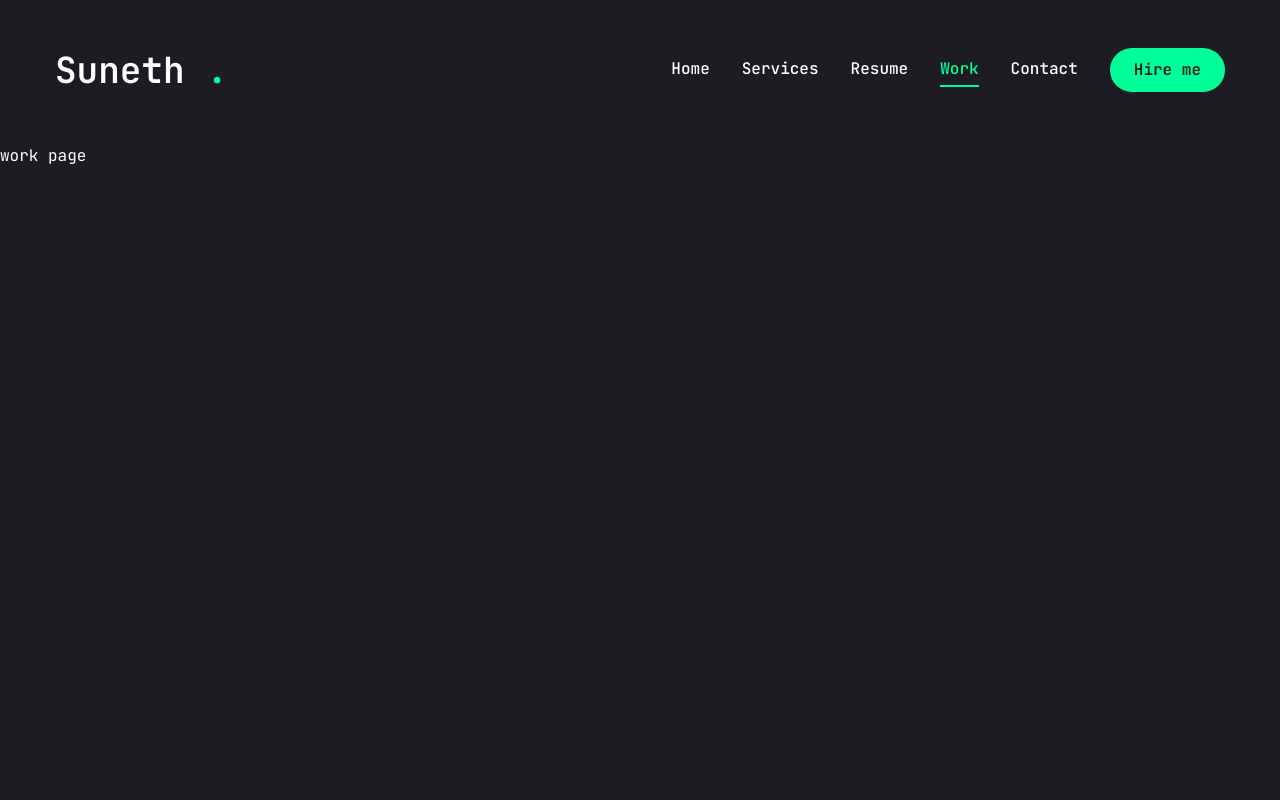
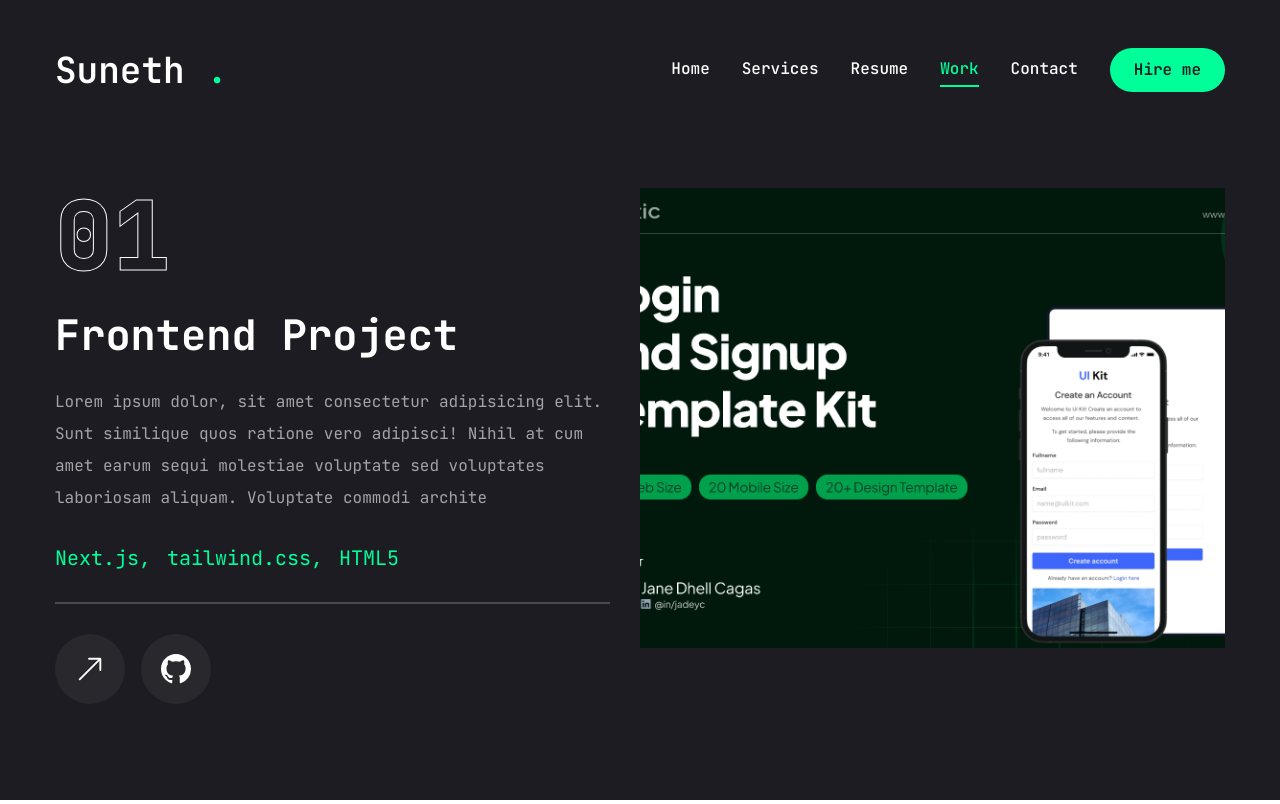
Before and after one commit to SunethMadhuwantha/port-folio, a Next.js app: page /work in a window 1280 px wide. Built offline with nearby package versions, Linux system fonts and the light colour scheme.

Commit message:
display projects and set slider and images

```diff
--- a/app/work/page.jsx
+++ b/app/work/page.jsx
@@ -1,4 +1,5 @@
 "use client";
+
 
 import React,{ useState } from "react";
 import { motion } from "framer-motion";
@@ -6,7 +7,7 @@
 import {Swiper,SwiperSlide} from "swiper/react";
 import "swiper/css";
 
-import { BsArrow90DegRight,BsGithub } from "react-icons/bs";
+import { BsArrowUpRight,BsGithub } from "react-icons/bs";
 
 
 import { Tooltip,TooltipProvider,TooltipContent,TooltipTrigger  } from "@/components/ui/tooltip";
@@ -16,41 +17,128 @@
 
 const projects=[
   {
-    num:'01',
+    num:"01",
     catogory:"frontend",
     title:'project 1',
     description:"Lorem ipsum dolor, sit amet consectetur adipisicing elit. Sunt similique quos ratione vero adipisci! Nihil at cum amet earum sequi molestiae voluptate sed voluptates laboriosam aliquam. Voluptate commodi archite",
     stack:[{name:"Next.js"},{name:"tailwind.css"},{name:"HTML5"}],
-    image:"/assets/work/thumb1.png",
+    image:"/assests/work/thumb1.png",
     live:"",
     github:"",
   },
   {
-    num:'02',
+    num:"02",
     catogory:"frontend",
     title:'project 2',
     description:"Lorem ipsum dolor, sit amet consectetur adipisicing elit. Sunt similique quos ratione vero adipisci! Nihil at cum amet earum sequi molestiae voluptate sed voluptates laboriosam aliquam. Voluptate commodi archite",
     stack:[{name:"Next.js"},{name:"tailwind.css"}],
-    image:"/assets/work/thumb2.png",
+    image:"/assests/work/thumb2.png",
     live:"",
     github:"",
   },{
-    num:'03',
+    num:"03",
     catogory:"frontend",
     title:'project 3',
     description:"Lorem ipsum dolor, sit amet consectetur adipisicing elit. Sunt similique quos ratione vero adipisci! Nihil at cum amet earum sequi molestiae voluptate sed voluptates laboriosam aliquam. Voluptate commodi archite",
     stack:[{name:"Next.js"},{name:"tailwind.css"}],
-    image:"/assets/work/thumb3.png",
+    image:"/assests/work/thumb3.png",
     live:"",
     github:"",
   }
 ]
 
 const work = () => {
+  const [project,setProject]=useState(projects[0]);
+  const handleSlideChange = (swiper)=>{
+    const currentIndex=swiper.activeIndex;
+    setProject(projects[currentIndex]);
+  }
+
+
   return (
-    <div>
-      work page
-    </div>
+    <motion.section  initial={{opacity:0}} animate={{opacity:1}} className="min-h-[80vh] flex
+    flex-col justify-center py-12 xl:px-0  ">
+      <div className="container mx-auto">
+        <div className="flex flex-col xl:flex-row xl:gap-[30px]">
+          <div className="w-full xl:w-[50%] xl:h-[460px] flex flex-col xl:justify-between order-2 xl:order-none">
+          <div className="flex flex-col gap-[30px] h-[50%]">
+            <div className="text-8xl leading-none font-extrabold text-transparent text-outline">
+              {project.num}
+            </div>
+            <h2 className="text-[42px] font-bold leading-none
+             text-white group-hover:text-accent transition-all
+             duration-500 capitalize">
+              {project.catogory} project
+            </h2>
+            <p className="text-white/60 ">
+              {project.description}
+            </p>
+            <ul className="flex gap-4">
+              {project.stack.map((item,index)=>{
+                return(
+                  <li key={index} className="text-xl text-accent">
+                    {item.name}
+                    {index !== project.stack.length-1 && ","}
+
+                  </li>
+                );
+              })}
+            </ul>
+            <div className="border border-white/20"></div>
+            <div className="flex items-center gap-4">
+              <Link href={project.live}>
+              <TooltipProvider delayDuration={100}>
+                <Tooltip>
+                  <TooltipTrigger className="w-[70px] h-[70px] rounded-full bg-white/5 flex items-center justify-center
+                  group">
+                    <BsArrowUpRight className="text-white text-3xl group-hover:text-accent" />
+                  </TooltipTrigger>
+                  <TooltipContent>
+                    <p>Live project</p>
+                  </TooltipContent>
+                </Tooltip>
+
+              </TooltipProvider>
+              </Link>
+
+              <Link href={project.github}>
+              <TooltipProvider delayDuration={100}>
+                <Tooltip>
+                  <TooltipTrigger className="w-[70px] h-[70px] rounded-full bg-white/5 flex items-center justify-center
+                  group">
+                    <BsGithub className="text-white text-3xl group-hover:text-accent" />
+                  </TooltipTrigger>
+                  <TooltipContent>
+                    <p>Github Repo</p>
+                  </TooltipContent>
+                </Tooltip>
+
+              </TooltipProvider>
+              </Link>
+
+
+            </div>
+            </div>
+          </div>
+          <div className="w-full xl:w-[50%]">
+              <Swiper spaceBetween={30} slidesPerView={1} className="xl:h-[520px] mb-12" onSlideChange={handleSlideChange}>
+                {projects.map((project,index)=>{
+                  return(<SwiperSlide key={index} className="w-full">
+                    <div className="h-[460px] relative group flex justify-center items-center bg-pink-50/20">
+                        <div></div>
+                        <div className="relative w-full h-full">
+                        <Image src={project.image} fill className="object-cover" alt=""  />
+
+
+                    </div>
+                    </div>
+                  </SwiperSlide>)
+                })}
+              </Swiper>
+          </div>
+        </div>
+      </div>
+    </motion.section>
   )
 }
 
```
